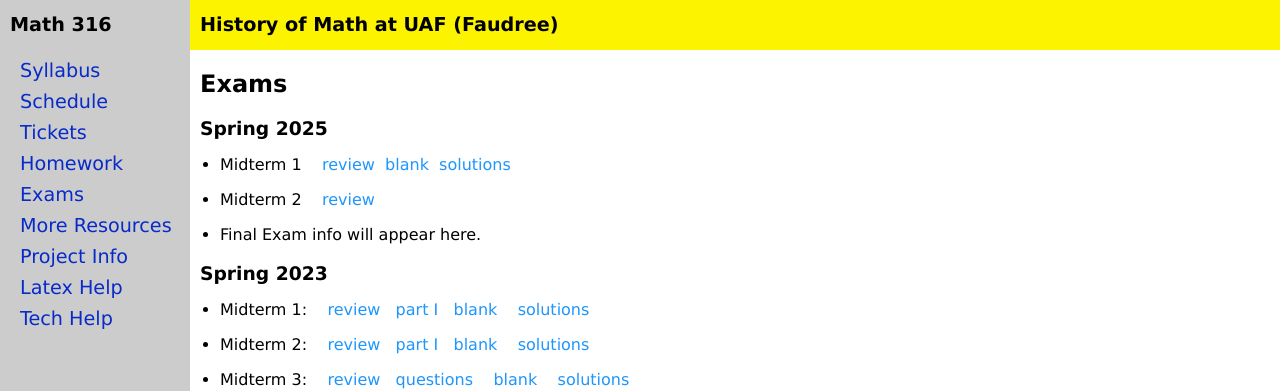
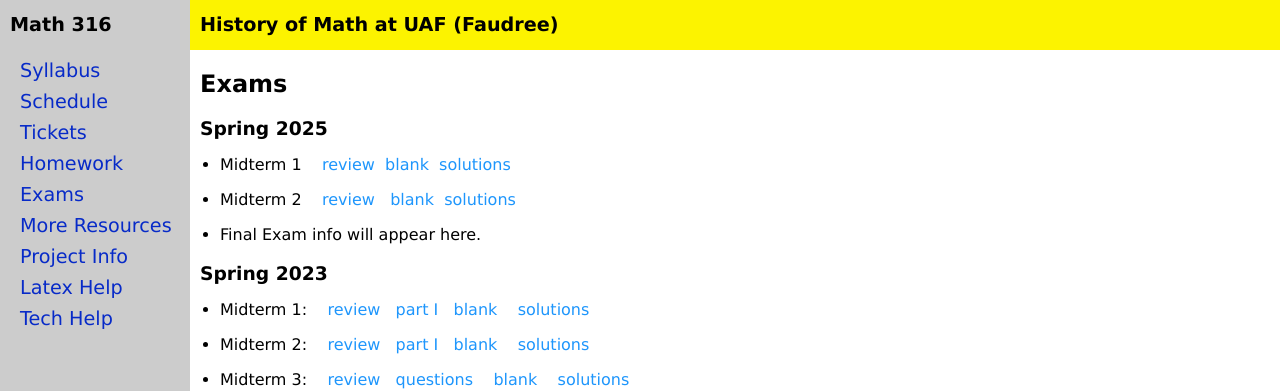
Before and after one commit to jrfaudree/HOM, a Jekyll site: the page built from exams.md, in a window 1280 px wide. Shown: the top 391 px of the page. Built offline with Jekyll 4.4.1, drawn with Linux system fonts in a browser that asks for light colours.

Commit message:
Update exams.md

```diff
--- a/exams.md
+++ b/exams.md
@@ -10,7 +10,7 @@ title: Exams
 * Midterm 1  &nbsp;&nbsp; [review](assets/midterms/M316S25_M1Q.pdf)&nbsp;&nbsp;[blank](assets/midterms/M316S25_E1.pdf)&nbsp;&nbsp;[solutions](assets/midterms/M316S25_E1-s.pdf)&nbsp;&nbsp;
 
 
-* Midterm 2 &nbsp;&nbsp; [review](assets/midterms/M316S25_M2Q.pdf)
+* Midterm 2 &nbsp;&nbsp; [review](assets/midterms/M316S25_M2Q.pdf) &nbsp;&nbsp;[blank](assets/midterms/M316S25_E2.pdf)&nbsp;&nbsp;[solutions](assets/midterms/M316S25_E2-s.pdf)&nbsp;&nbsp;
 
 * Final Exam info will appear here.
 
```
